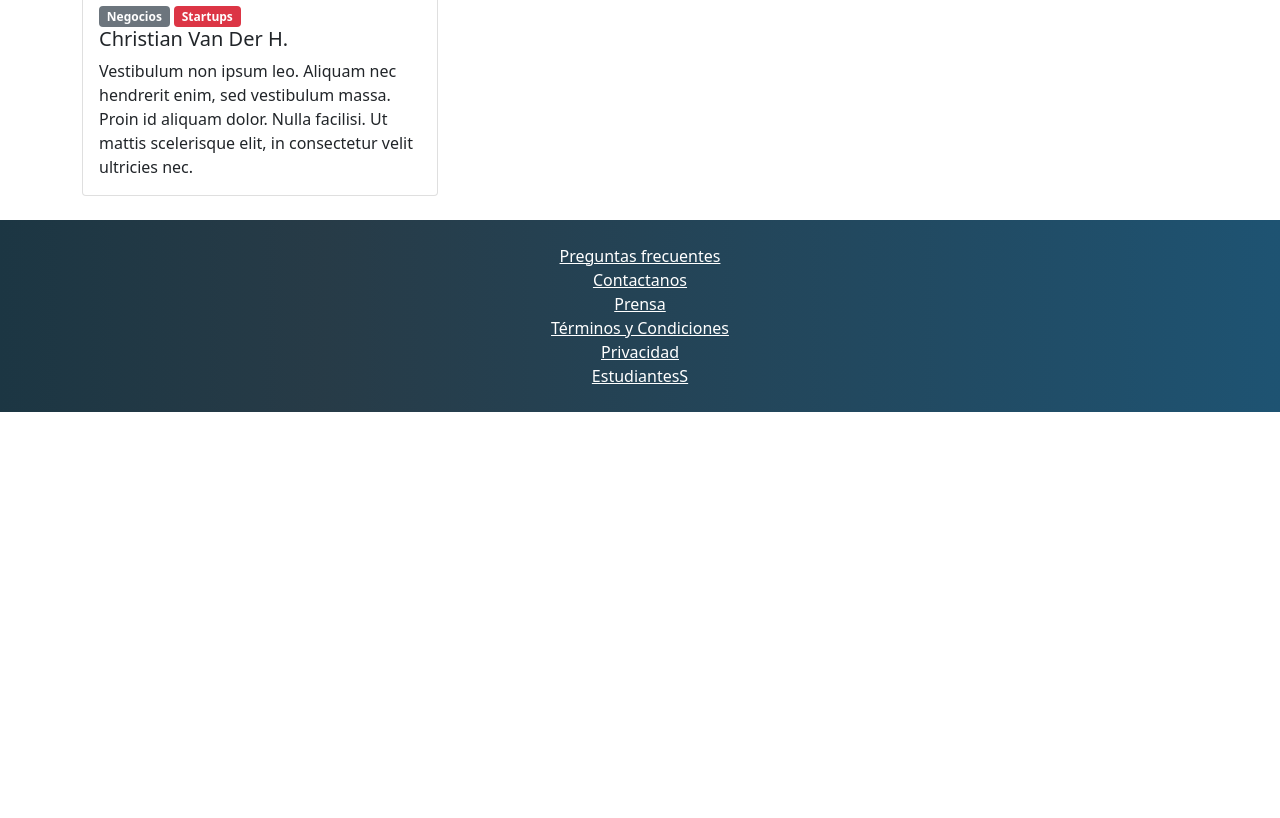
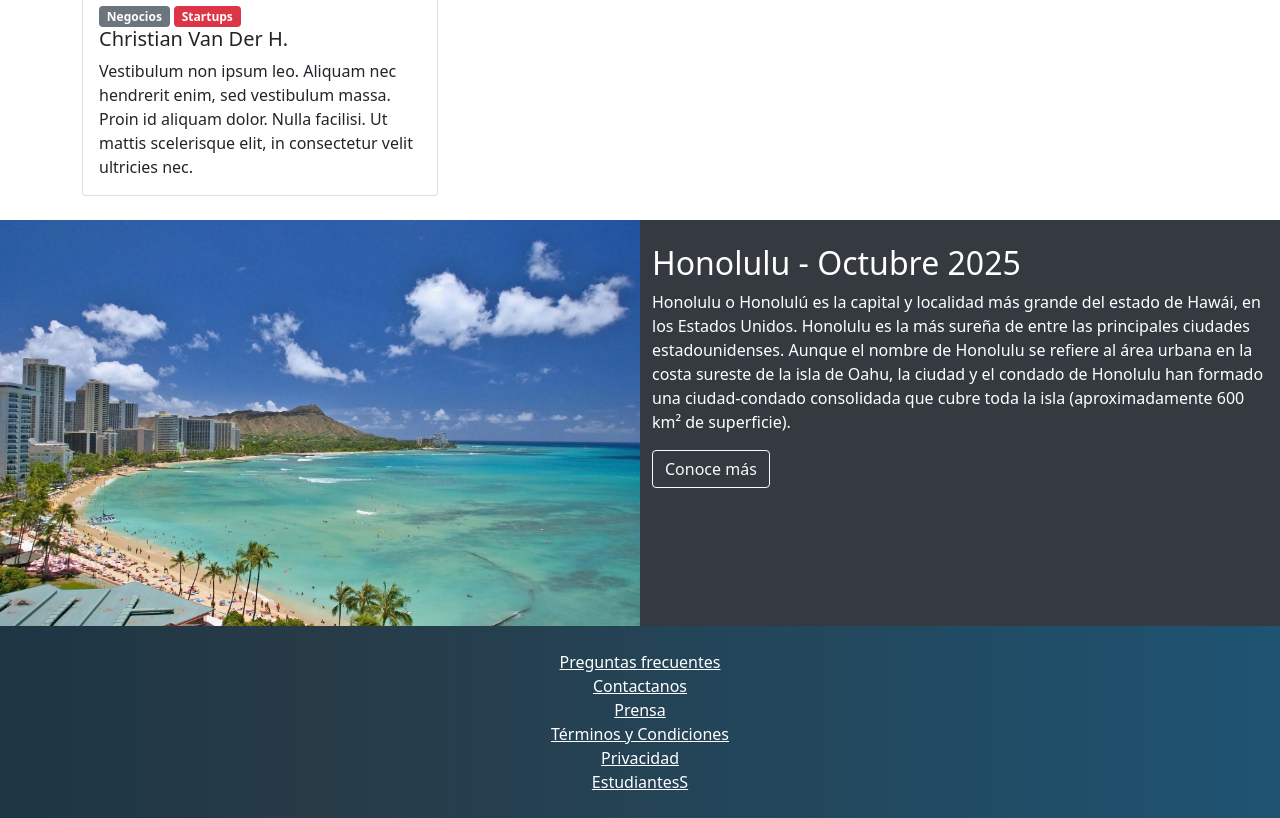
Before and after one commit to jantonio2/Platzi-Bootstrap, a plain HTML site: page index.html in a window 1280 px wide. Shown: the part 1675-2493 px from the top of the page. Before the commit the page ends 2087 px from the top, so only its background shows below. Drawn offline with nearby package versions, Linux system fonts and the light colour scheme.

Commit message:
Place and time done

```diff
--- a/index.css
+++ b/index.css
@@ -42,6 +42,15 @@
   height: 100%;
 }
 
+#place-time {
+  background-color: #343a40;
+  color: white;
+}
+
+#place-time img {
+  max-width: 100%;
+}
+
 #footer {
   background: linear-gradient(90deg,#1c3643,#273b47 25%,#1e5372);
 }
--- a/index.html
+++ b/index.html
@@ -157,6 +157,25 @@
     </section>
     <!-- /Speakers -->
 
+    <!-- Lugar y fecha -->
+    <section id="place-time">
+      <div class="container-fluid">
+        <div class="row">
+          <div class="col-12 col-lg-6 p-0">
+            <img src="assets/images/honolulu.jpg" alt="Honolulu">
+          </div>
+          <div class="col-12 col-lg-6 pt-4 pb-4">
+            <h2>Honolulu - Octubre 2025</h2>
+            <p>
+              Honolulu o Honolulú es la capital y localidad más grande del 		estado de Hawái, en los Estados Unidos. Honolulu es la más sureña de entre las principales ciudades estadounidenses. Aunque el nombre de Honolulu se refiere al área urbana en la costa sureste de la isla de Oahu, la ciudad y el condado de Honolulu han formado una ciudad-condado consolidada que cubre toda la isla (aproximadamente 600 km² de superficie).
+            </p>
+            <a class="btn btn-outline-light" href="https://es.wikipedia.org/wiki/Honolulu">Conoce más</a>
+          </div>
+        </div>
+      </div>
+    </section>
+    <!-- Lugar y fecha -->
+
     <!-- Footer -->
     <footer id="footer" class="pb-4 pt-4">
       <div class="container">
```
